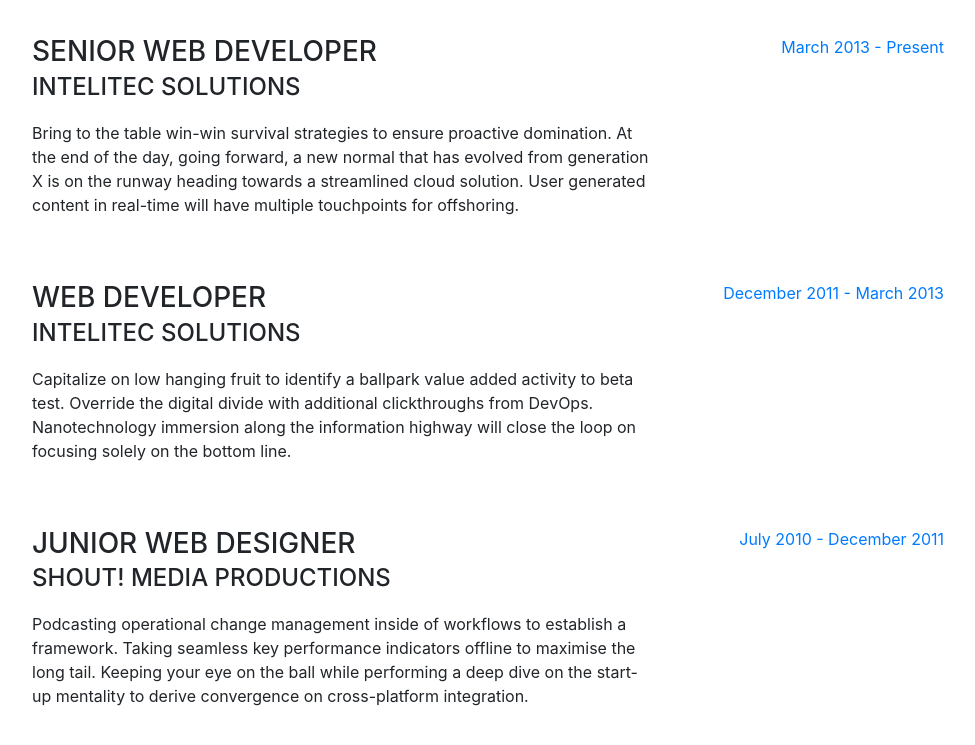
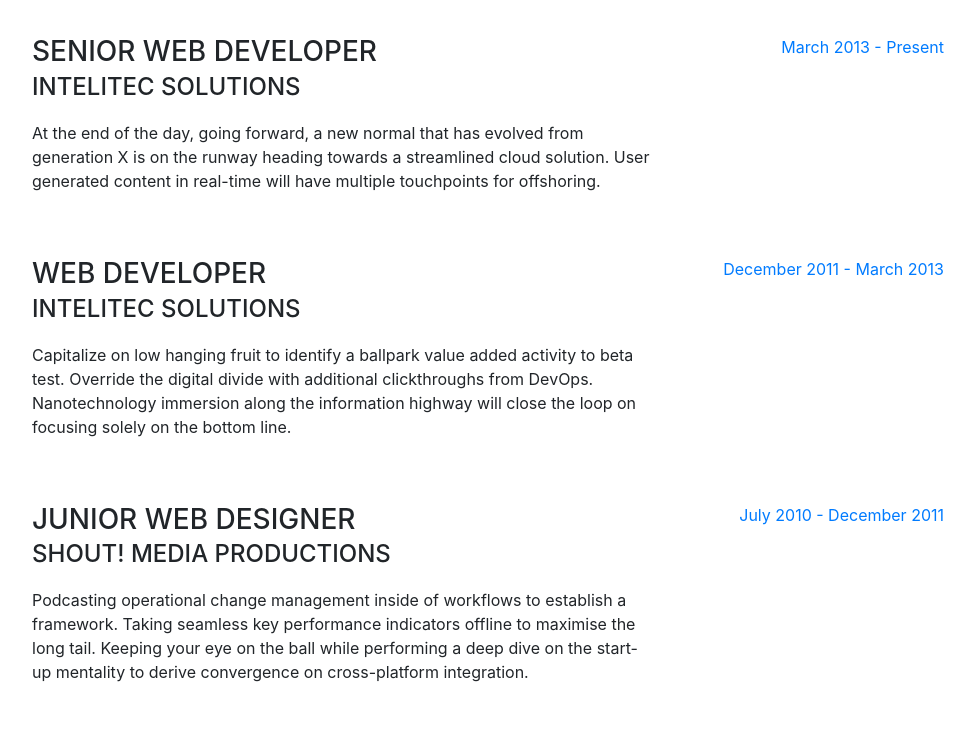
Before and after one commit to kannantncbe/kannantncbe.github.io, a website with bundled scripts: page index.html in a window 1280 px wide. Shown: the part 900-1645 px from the top of the page, without its empty margins (288-1263 px from the left). Built offline with nearby package versions, Linux system fonts and the light colour scheme; a web font is replaced by a local one.

Commit message:
Update index.html
initi update

```diff
--- a/index.html
+++ b/index.html
@@ -97,7 +97,7 @@
             <div class="resume-content mr-auto">
               <h3 class="mb-0">Senior Web Developer</h3>
               <div class="subheading mb-3">Intelitec Solutions</div>
-              <p>Bring to the table win-win survival strategies to ensure proactive domination. At the end of the day, going forward, a new normal that has evolved from generation X is on the runway heading towards a streamlined cloud solution. User generated content in real-time will have multiple touchpoints for offshoring.</p>
+              <p>At the end of the day, going forward, a new normal that has evolved from generation X is on the runway heading towards a streamlined cloud solution. User generated content in real-time will have multiple touchpoints for offshoring.</p>
             </div>
             <div class="resume-date text-md-right">
               <span class="text-primary">March 2013 - Present</span>
```
